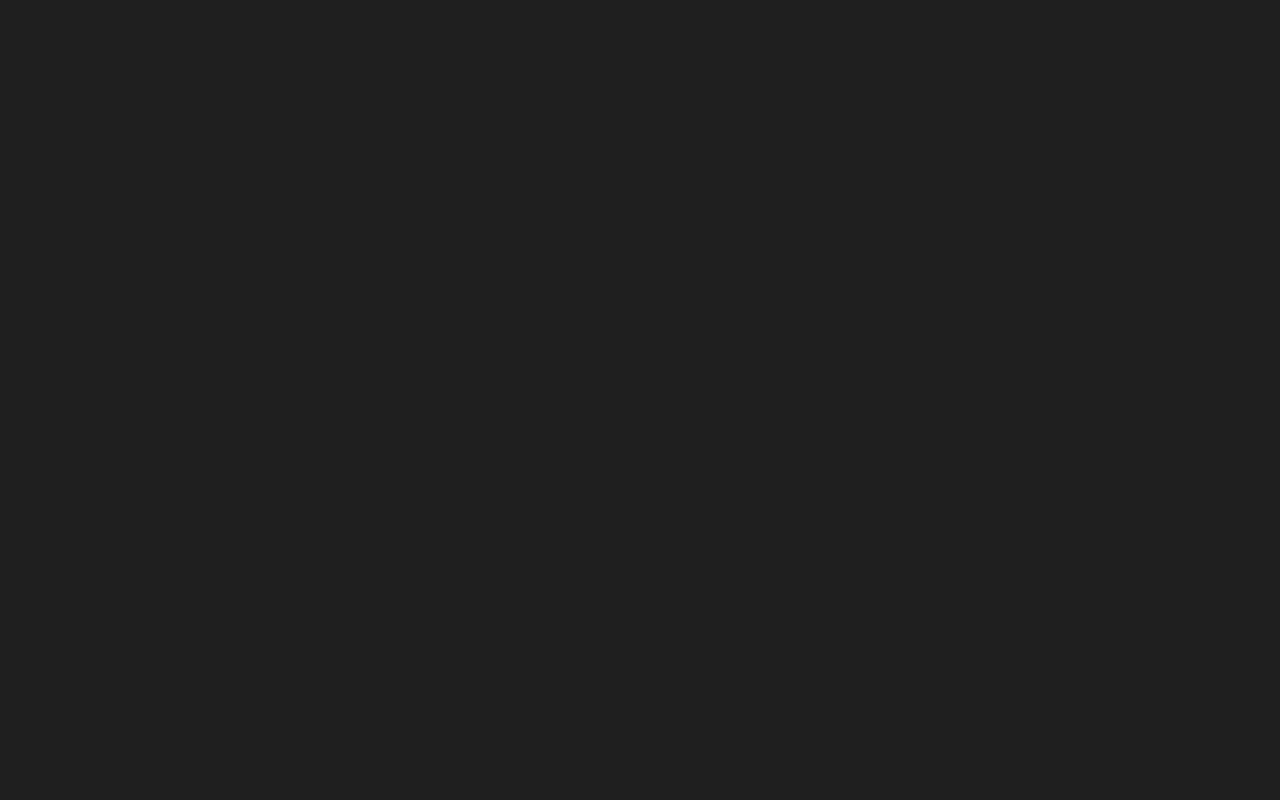
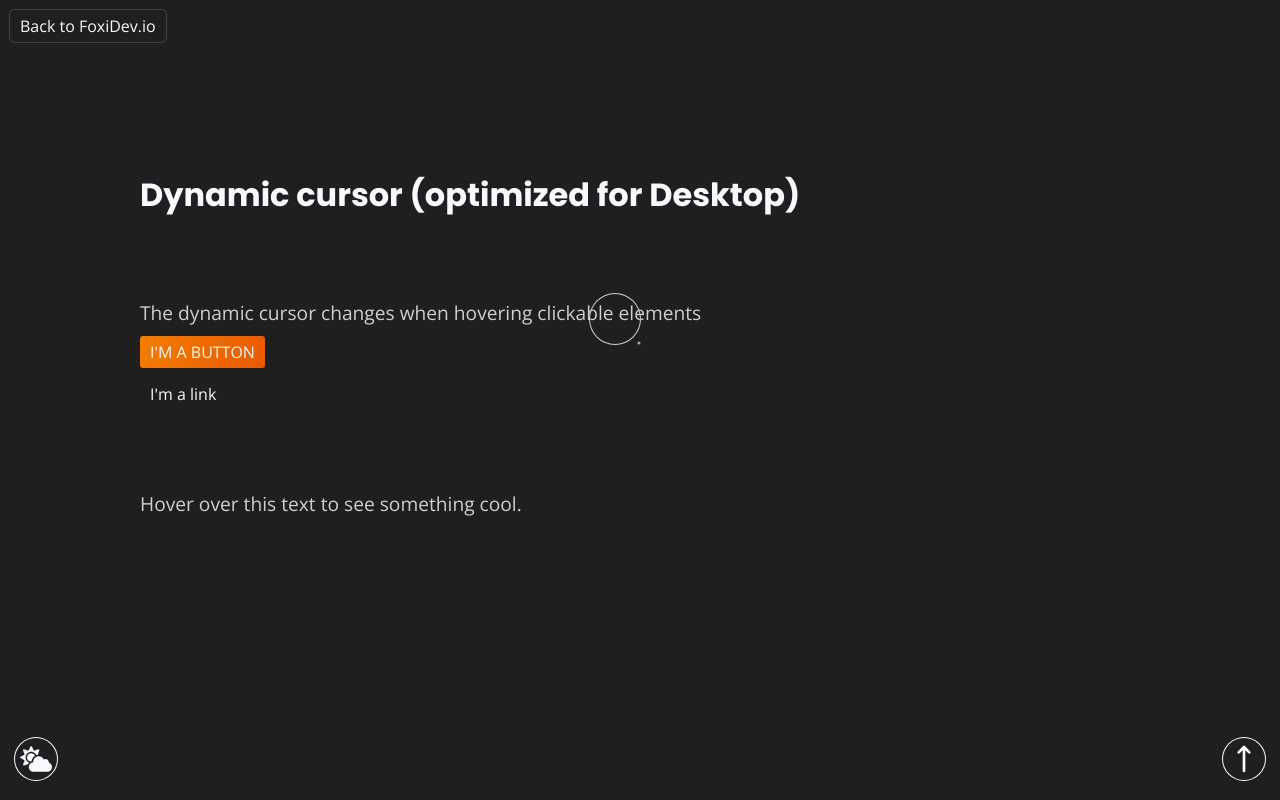
Before and after one commit to JuSellier/FoxiDev, a React (Create React App) app: page /e/dynamic-cursor in a window 1280 px wide. Built offline with nearby package versions, Linux system fonts and the light colour scheme.

Commit message:
added progressive scrollbar and dynamic cursor demos

```diff
--- a/src/App.js
+++ b/src/App.js
@@ -2,6 +2,9 @@ import { Switch, Route } from "react-router-dom";
 import Home from "./pages/Home/Home.page";
 import About from "./pages/About/About.page";
 import ContactPage from "./pages/Contact/Contact.page";
+import ExperimentsPage from "./pages/Experiments/Experiments.page";
+import DynamicCursor from "./pages/Experiments/DynamicCursor/DynamicCursor";
+import ProgressiveScrollbar from "./pages/Experiments/ProgressiveScrollbar/ProgressiveScrollbar";
 
 function App() {
   return (
@@ -10,6 +13,14 @@ function App() {
         <Route exact path="/" component={Home} />
         <Route exact path="/about" component={About} />
         <Route exact path="/contact" component={ContactPage} />
+
+        <Route exact path="/experiments" component={ExperimentsPage} />
+        <Route exact path="/e/dynamic-cursor" component={DynamicCursor} />
+        <Route
+          exact
+          path="/e/progressive-scrollbar"
+          component={ProgressiveScrollbar}
+        />
       </Switch>
     </div>
   );
--- a/src/components/Header/Header.js
+++ b/src/components/Header/Header.js
@@ -1,6 +1,6 @@
 import React, { useEffect, useState, useRef } from "react";
 import "./Header.scss";
-import { Link } from "react-router-dom";
+import { Link, NavLink } from "react-router-dom";
 
 // import { GiFoxHead as FoxIcon } from "react-icons/gi";
 import { BiMenuAltLeft as NavToggleIcon } from "react-icons/bi";
@@ -33,15 +33,27 @@ const Header = () => {
       </div>
 
       <nav ref={navEl} className="Header-Nav">
-        <Link to="/">Home</Link>
-        <Link to="/about">About</Link>
-        <Link
+        <NavLink exact activeClassName="active" to="/">
+          Home
+        </NavLink>
+
+        <NavLink exact activeClassName="active" to="/about">
+          About
+        </NavLink>
+
+        <NavLink exact activeClassName="active" to="/experiments">
+          Experiments
+        </NavLink>
+
+        <NavLink
+          exact
+          activeClassName="active"
           to="/contact"
           className="Header-Nav-Cta link-button slide-gradient"
         >
           <ButtonIcon />
           Contact
-        </Link>
+        </NavLink>
       </nav>
     </header>
   );
--- a/src/components/Header/Header.scss
+++ b/src/components/Header/Header.scss
@@ -69,6 +69,15 @@
       font-family: var(--font-h);
       font-weight: 200;
       text-transform: uppercase;
+
+      &.active {
+        color: #808080;
+
+        svg {
+          stroke: #808080;
+          fill: #808080;
+        }
+      }
     }
 
     &-Cta {
--- /dev/null
+++ b/src/components/Layouts/ExperimentPage/ExperimentPage.js
@@ -0,0 +1,30 @@
+import React, { useEffect } from "react";
+import "./ExperimentPage.scss";
+import ScrollToTop from "../../ScrollToTop/ScrollToTop";
+import LightToggle from "../../LightToggle/LightToggle";
+import { Link } from "react-router-dom";
+
+const ExperimentPage = ({ children }) => {
+  useEffect(() => {
+    window.scrollTo({ top: 0, behavior: "smooth" });
+  }, []);
+
+  return (
+    <>
+      <header className="Experiment-Header">
+        <Link
+          to="/experiments"
+          className="Experiment-Header-Back cursor-clickable"
+        >
+          Back to FoxiDev.io
+        </Link>
+      </header>
+      {children}
+
+      <LightToggle />
+      <ScrollToTop />
+    </>
+  );
+};
+
+export default ExperimentPage;
--- /dev/null
+++ b/src/components/Layouts/ExperimentPage/ExperimentPage.scss
@@ -0,0 +1,13 @@
+.Experiment-Header {
+  position: fixed;
+  top: 0;
+  display: flex;
+  padding: 10px;
+  gap: 10px;
+
+  & > * {
+    border-radius: 5px;
+    padding: 5px 10px;
+    box-shadow: 0 0 0 1px var(--bg-dim);
+  }
+}
--- /dev/null
+++ b/src/pages/Experiments/DynamicCursor/DynamicCursor.js
@@ -0,0 +1,84 @@
+import React, { useEffect, useRef } from "react";
+import "./DynamicCursor.scss";
+import ExperimentPage from "../../../components/Layouts/ExperimentPage/ExperimentPage";
+import { Link } from "react-router-dom";
+
+const DynamicCursor = () => {
+  const circleEl = useRef();
+  const pointEl = useRef();
+  const pageEl = useRef();
+
+  useEffect(() => {
+    pageEl.current.style.cursor = "none";
+
+    pageEl.current.addEventListener("mouseenter", () => {
+      circleEl.current.style.visibility = "visible";
+      pointEl.current.style.visibility = "visible";
+    });
+
+    pageEl.current.addEventListener("mouseleave", () => {
+      circleEl.current.style.visibility = "hidden";
+      pointEl.current.style.visibility = "hidden";
+    });
+
+    pageEl.current.addEventListener("mousemove", function (e) {
+      if (e.target.classList.contains("cursor-clickable")) {
+        circleEl.current.classList.add("focus");
+        pointEl.current.style.visibility = "hidden";
+
+        circleEl.current.style.top = e.target.offsetTop + "px";
+        circleEl.current.style.left = e.target.offsetLeft + "px";
+        circleEl.current.style.width = e.target.offsetWidth + "px";
+        circleEl.current.style.height = e.target.offsetHeight + "px";
+      } else if (e.target.classList.contains("cursor-invert")) {
+        circleEl.current.classList.add("invert");
+        pointEl.current.style.visibility = "hidden";
+        moveWithCursor(circleEl.current, e);
+        moveWithCursor(pointEl.current, e);
+      } else {
+        circleEl.current.style = "";
+        pointEl.current.style.visibility = "initial";
+        moveWithCursor(circleEl.current, e);
+        moveWithCursor(pointEl.current, e);
+        circleEl.current.classList.remove("focus");
+        circleEl.current.classList.remove("invert");
+      }
+    });
+  }, []);
+
+  function moveWithCursor(obj, e) {
+    obj.style.top = e.clientY + "px";
+    obj.style.left = e.clientX + "px";
+  }
+
+  return (
+    <ExperimentPage>
+      <div ref={pageEl} className="DynamicCursor">
+        <section>
+          <h1>Dynamic cursor (optimized for Desktop)</h1>
+        </section>
+
+        <section className="DynamicCursor-ClickableEls">
+          <p>The dynamic cursor changes when hovering clickable elements</p>
+          <button className="slide-gradient cursor-clickable">
+            I'm a button
+          </button>
+          <Link href="/" className="cursor-clickable">
+            I'm a link
+          </Link>
+        </section>
+
+        <section className="DynamicCursor-Filter">
+          <p className="cursor-invert">
+            Hover over this text to see something cool.
+          </p>
+        </section>
+
+        <div ref={pointEl} className="Cursor-Point"></div>
+        <div ref={circleEl} className="Cursor-Circle"></div>
+      </div>
+    </ExperimentPage>
+  );
+};
+
+export default DynamicCursor;
--- /dev/null
+++ b/src/pages/Experiments/DynamicCursor/DynamicCursor.scss
@@ -0,0 +1,81 @@
+.DynamicCursor {
+  min-height: 80vh;
+  padding-top: 3rem;
+
+  display: flex;
+  flex-direction: column;
+  row-gap: 10vh;
+  justify-content: center;
+  align-items: center;
+
+  section {
+    margin: 0 auto;
+    width: 100%;
+    max-width: 1000px;
+  }
+
+  &-ClickableEls {
+    display: flex;
+    flex-direction: column;
+    row-gap: 10px;
+
+    button {
+      padding: 5px 10px;
+    }
+
+    a {
+      padding: 5px 10px;
+      max-width: max-content;
+    }
+  }
+
+  .Cursor-Point,
+  .Cursor-Circle {
+    position: fixed;
+    border-radius: 50%;
+    box-shadow: 0 0 0 1px var(--txt-dim);
+    z-index: 1000;
+    pointer-events: none;
+
+    transform: translateX(-50%) translateY(-50%);
+  }
+
+  .Cursor-Point {
+    width: 3px;
+    height: 3px;
+    box-shadow: inset 0 0 4px var(--txt-dim);
+  }
+
+  .Cursor-Circle {
+    transition: all 0.1s linear;
+    height: 50px;
+    width: 50px;
+
+    &.focus {
+      transform: translate(0, 0);
+      border-radius: 5px;
+      padding: 0;
+      box-shadow: 0 0 0 1px var(--primary);
+
+      z-index: 10;
+
+      animation: circle-pulse 0.5s linear infinite alternate;
+    }
+
+    &.invert {
+      transform: translate(-50%, -50%) scale(2);
+      box-shadow: none;
+      backdrop-filter: invert(1);
+    }
+  }
+
+  @keyframes circle-pulse {
+    from {
+      box-shadow: 0 0 0 1px var(--primary);
+    }
+
+    to {
+      box-shadow: 0 0 0 1px var(--primary), 0 0 2px 5px var(--bg-dim);
+    }
+  }
+}
--- /dev/null
+++ b/src/pages/Experiments/Experiments.page.js
@@ -0,0 +1,18 @@
+import React from "react";
+import DefaultPage from "../../components/Layouts/DefaultPage";
+import { Link } from "react-router-dom";
+
+const ExperimentsPage = () => {
+  return (
+    <DefaultPage>
+      <main className="ExperimentsPage">
+        <h1>Web dev experiments</h1>
+
+        <Link to="/e/dynamic-cursor">Dynamic Cursor</Link>
+        <Link to="/e/progressive-scrollbar">Progressive Scrollbar</Link>
+      </main>
+    </DefaultPage>
+  );
+};
+
+export default ExperimentsPage;
--- /dev/null
+++ b/src/pages/Experiments/ProgressiveScrollbar/ProgressiveScrollbar.js
@@ -0,0 +1,43 @@
+import React, { useEffect, useRef } from "react";
+import "./ProgressiveScrollbar.scss";
+import ExperimentPage from "../../../components/Layouts/ExperimentPage/ExperimentPage";
+
+const ProgressiveScrollbar = () => {
+  const progressWrapperEl = useRef();
+  const progressEl = useRef();
+  const pageEl = useRef();
+
+  useEffect(() => {
+    window.addEventListener("scroll", handleScroll);
+
+    return () => {
+      window.removeEventListener("scroll", handleScroll);
+    };
+  }, []);
+
+  function handleScroll() {
+    const yScroll = window.scrollY;
+    const maxScroll = pageEl.current.scrollHeight - window.innerHeight;
+    console.log(yScroll, maxScroll);
+    const height = (yScroll / maxScroll) * 100;
+    progressWrapperEl.current.style.height = `${height}vh`;
+
+    progressEl.current.innerText = `${Math.floor(height)}%`;
+  }
+
+  return (
+    <ExperimentPage>
+      <div ref={pageEl} className="ProgressiveScrollbar">
+        <h1>Progressive Scrollbar</h1>
+
+        <div ref={progressWrapperEl} className="ProgressiveScrollbar-Progress">
+          <div ref={progressEl} className="ProgressiveScrollbar-Progress-Value">
+            0%
+          </div>
+        </div>
+      </div>
+    </ExperimentPage>
+  );
+};
+
+export default ProgressiveScrollbar;
--- /dev/null
+++ b/src/pages/Experiments/ProgressiveScrollbar/ProgressiveScrollbar.scss
@@ -0,0 +1,23 @@
+.ProgressiveScrollbar {
+  padding-top: 3rem;
+  min-height: 1000vh;
+  overflow-y: scroll;
+
+  &-Progress {
+    position: fixed;
+    top: 0;
+    right: 15px;
+    width: 20px;
+    min-height: 35px;
+    background: var(--primary);
+    border-radius: 0 0 2rem 2rem;
+
+    &-Value {
+      position: fixed;
+      right: 35px;
+      border-radius: 0 0 0 5px;
+      padding: 2px 5px 5px 10px;
+      background: #80808050;
+    }
+  }
+}
--- a/src/styles/_colors.scss
+++ b/src/styles/_colors.scss
@@ -4,7 +4,7 @@ html {
   --black-dim: #424244;
 
   --white: #f8f9ff;
-  --white-dim: #a1a1a5;
+  --white-dim: #ceced3;
 
   --dark-orange: #fc9700;
   --dark-red: #e34601;
--- a/src/styles/_defaults.scss
+++ b/src/styles/_defaults.scss
@@ -13,6 +13,7 @@ p {
   color: var(--txt-dim);
   font-weight: 200;
   font-size: var(--h5);
+  max-width: max-content;
 }
 
 button {
```
Also changed, not shown: 1 other file (tests, documents, lock files or other folders).
